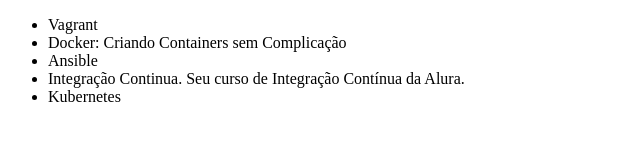
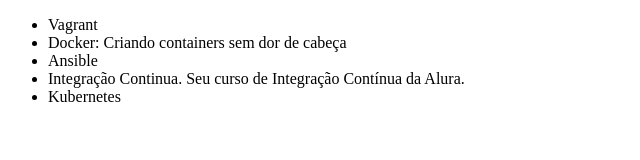
Before and after one commit to henriqueflaviodev/devops, a plain HTML site: page index.html in a window 1280 px wide. Shown: the full height of the page, 0-640 px from the left. Drawn offline with Linux system fonts and the light colour scheme.

Commit message:
Correção no nome do curso Docker

```diff
--- a/index.html
+++ b/index.html
@@ -7,7 +7,7 @@
 <body>
     <ul>
         <li>Vagrant</li>
-        <li>Docker: Criando Containers sem Complicação</li>
+        <li>Docker: Criando containers sem dor de cabeça</li>
         <li>Ansible</li>
         <li>Integração Continua. Seu curso de Integração Contínua da Alura.</li>
         <li>Kubernetes</li>
```
